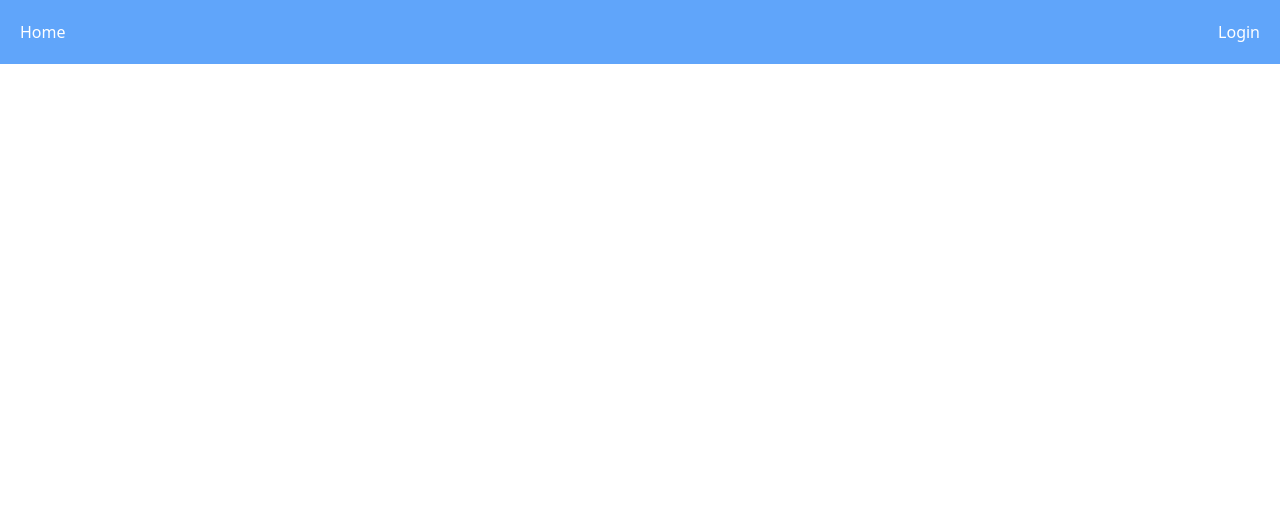
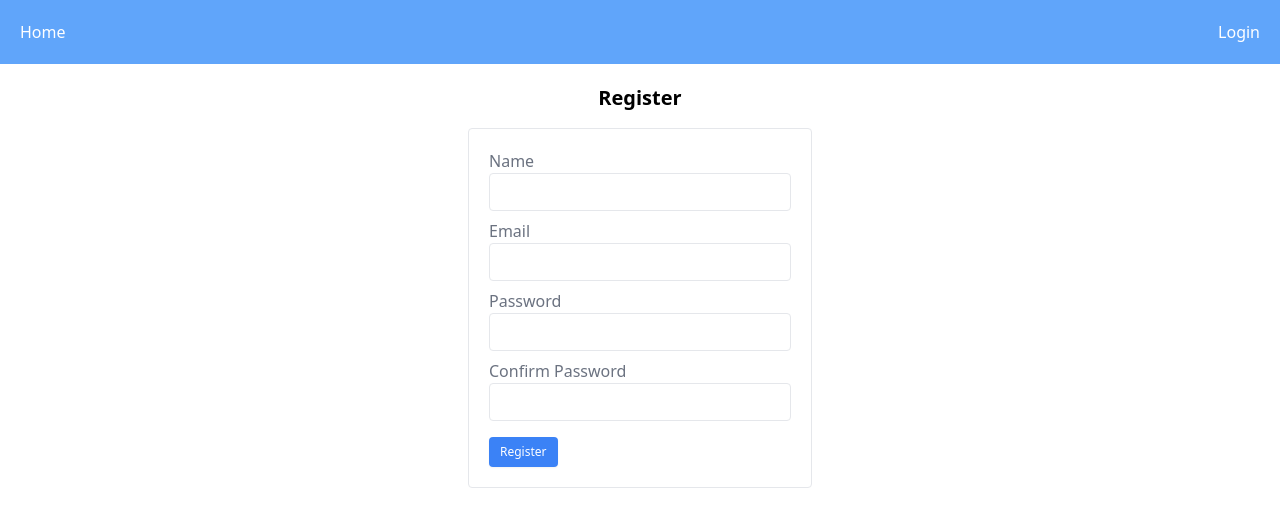
Before and after one commit to garethredfern/laravel-vue, a Vue app: page /register in a window 1280 px wide. Shown: the top 526 px of the page. Built offline with nearby package versions, Linux system fonts and the light colour scheme; no server answers.

Commit message:
move register to seperate view

```diff
--- a/src/router/index.js
+++ b/src/router/index.js
@@ -21,6 +21,12 @@ const routes = [
     path: "/login",
     name: "login",
     component: () => import(/* webpackChunkName: "login" */ "../views/Login"),
+  },
+  {
+    path: "/register",
+    name: "register",
+    component: () =>
+      import(/* webpackChunkName: "register" */ "../views/Register"),
   },
   {
     path: "/reset-password",
--- a/src/views/Home.vue
+++ b/src/views/Home.vue
@@ -1,16 +1,9 @@
 <template>
-  <div class="max-w-sm p-5 m-auto">
-    <RegisterUser />
-  </div>
+  <div class="max-w-sm p-5 m-auto"></div>
 </template>
 
 <script>
-import RegisterUser from "@/components/RegisterUser";
-
 export default {
   name: "Home",
-  components: {
-    RegisterUser,
-  },
 };
 </script>
--- /dev/null
+++ b/src/views/Register.vue
@@ -0,0 +1,17 @@
+<template>
+  <div class="max-w-sm p-5 m-auto">
+    <h2 class="mb-4 text-xl font-bold text-center">Register</h2>
+    <RegisterForm />
+  </div>
+</template>
+
+<script>
+import RegisterForm from "@/components/RegisterForm";
+
+export default {
+  name: "RegisterView",
+  components: {
+    RegisterForm,
+  },
+};
+</script>
```
